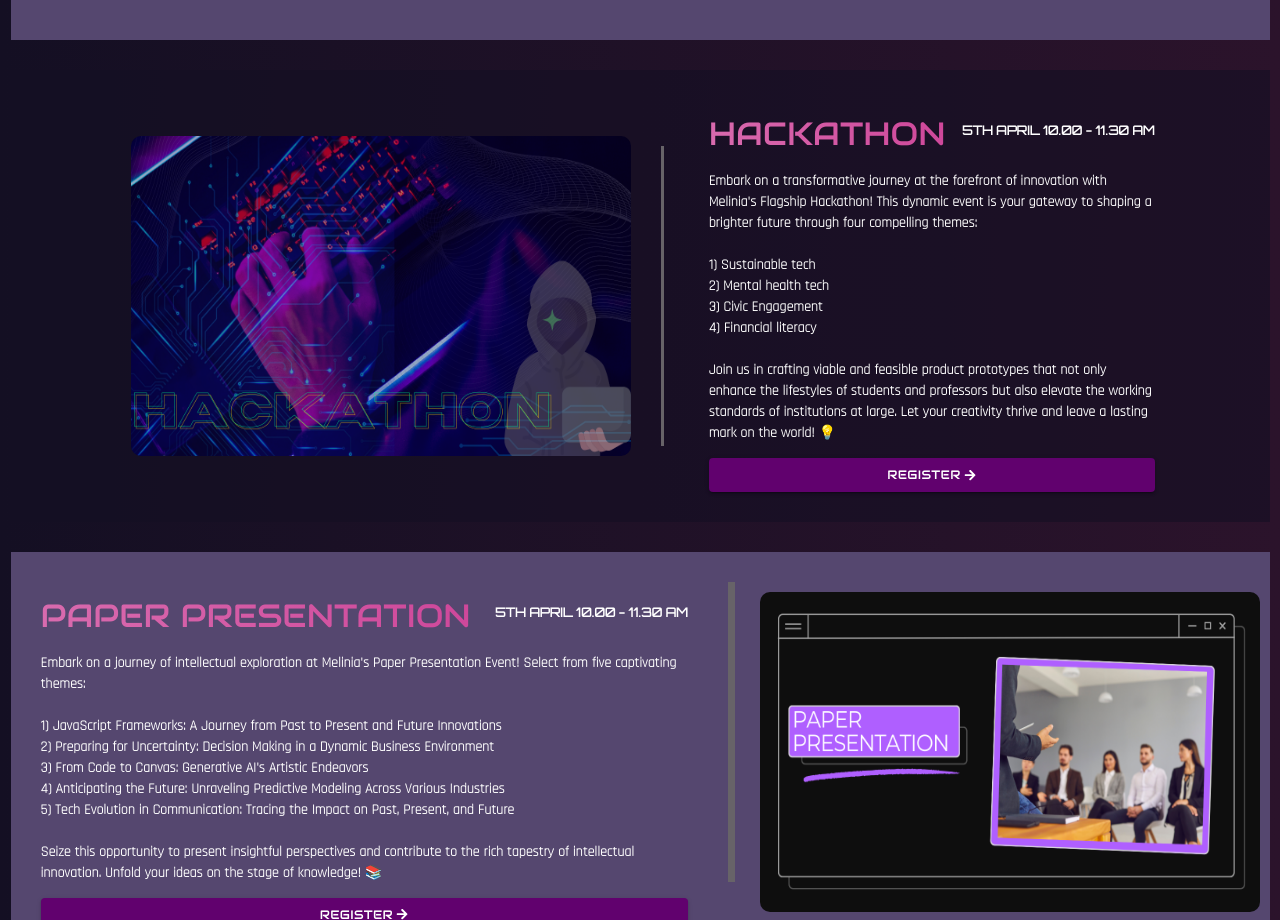
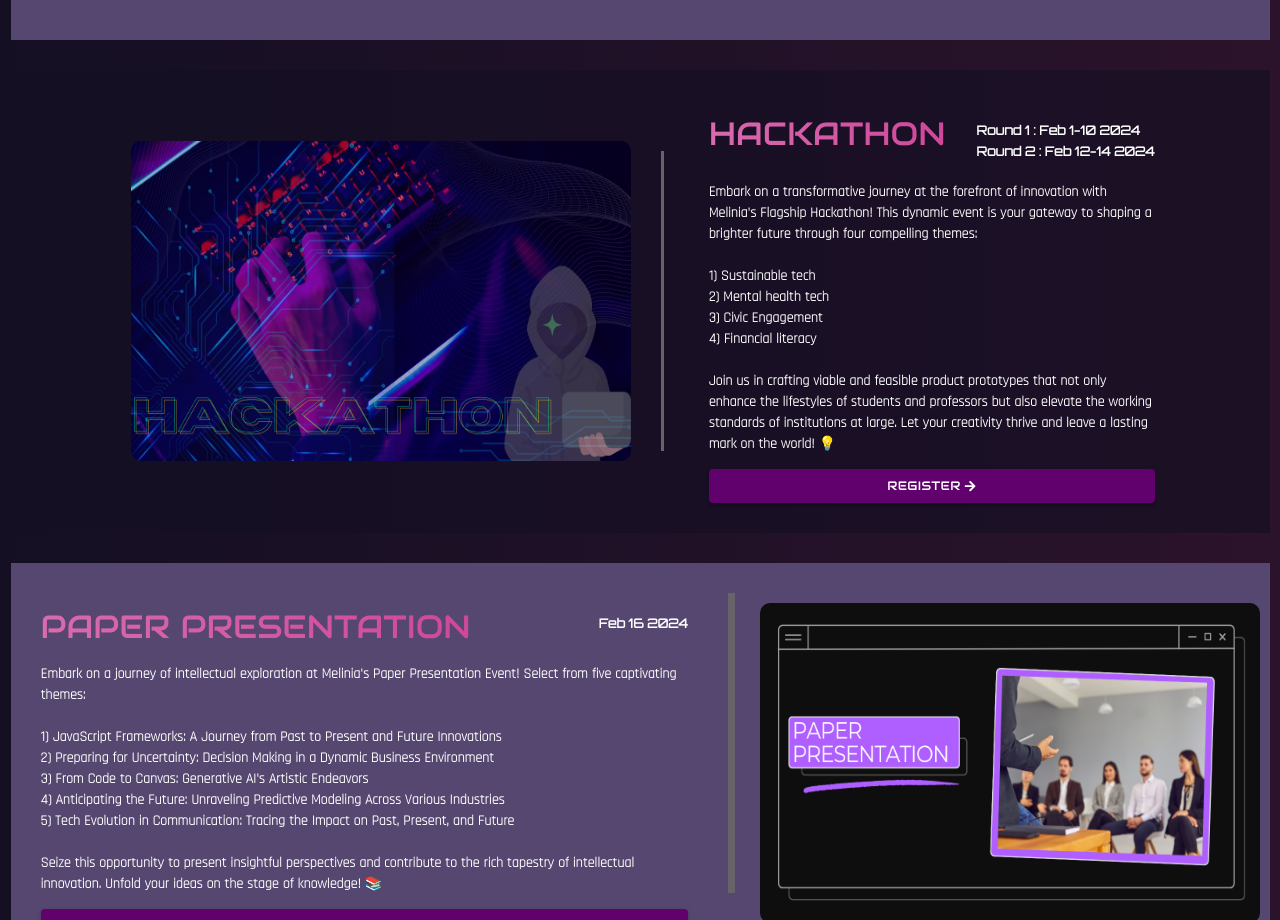
Before and after one commit to janumathigp/melinia-2024, a React (Create React App) app: page / in a window 1280 px wide. Shown: the part 1600-2520 px from the top of the page. Built offline with nearby package versions, Linux system fonts and the light colour scheme.

Commit message:
time changed

```diff
--- a/src/Components/workshop.js
+++ b/src/Components/workshop.js
@@ -17,12 +17,12 @@ function Workshop() {
         </div>
         <div className="verticalDivider" style={{ height: '300px', width: '10px', backgroundColor: '#676368', marginLeft: '20px', marginRight: '15px' }}></div>
         <div style={{ paddingLeft: '30px', paddingRight: '20px', marginTop: '20px' }}>
-          <div className="d-flex justify-content-between flex-column flex-md-row">
-            <div>
+          <div className="d-flex justify-content-between flex-sm-column flex-xl-row">
+            <div style={{marginBottom:'10px'}}>
               <span className="workshopFont font-weight-bold">HACKATHON</span>
             </div>
             <div>
-              <span className="workshopSubFont font-weight-bold" style={{ color: 'white', fontSize: '0.9em' }}>5TH APRIL 10.00 - 11.30 AM</span>
+              <span className="workshopSubFont font-weight-bold" style={{ color: 'white', fontSize: '0.9em' }}>Round 1 : Feb 1-10 2024 <br></br> Round 2 : Feb 12-14 2024</span>
             </div>
           </div>
           {/* <div style={{ marginTop: '5px' }}>
@@ -69,7 +69,7 @@ Join us in crafting viable and feasible product prototypes that not only enhance
                 <span className="workshopFont font-weight-bold">PAPER PRESENTATION</span>
               </div>
               <div>
-                <span className="workshopSubFont font-weight-bold" style={{ color: 'white', fontSize: '0.9em' }}>5TH APRIL 10.00 - 11.30 AM</span>
+                <span className="workshopSubFont font-weight-bold" style={{ color: 'white', fontSize: '0.9em' }}>Feb 16 2024</span>
               </div>
             </div>
             {/* <div style={{ marginTop: '5px', display:'flex', justifyContent:'start' }}>
```
